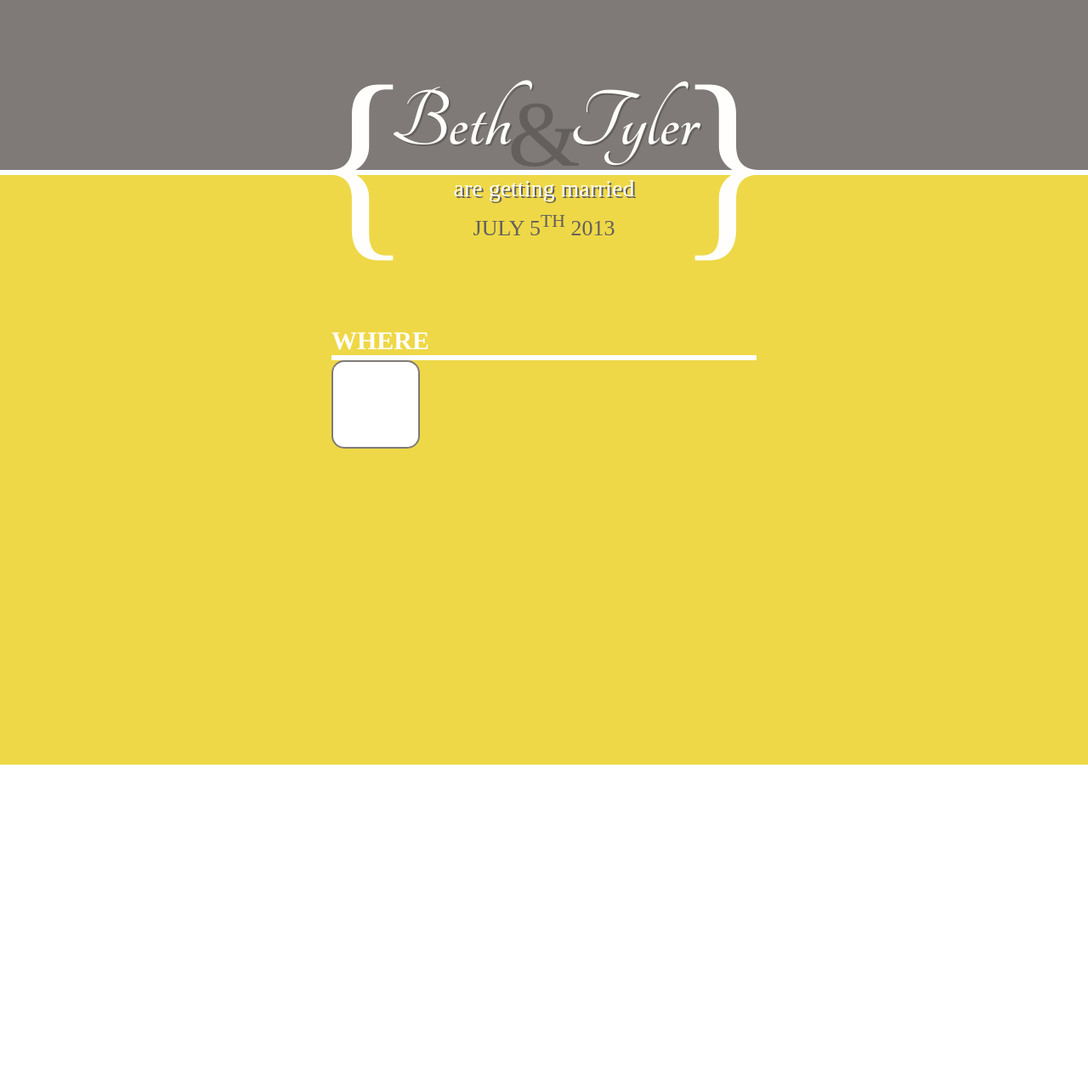
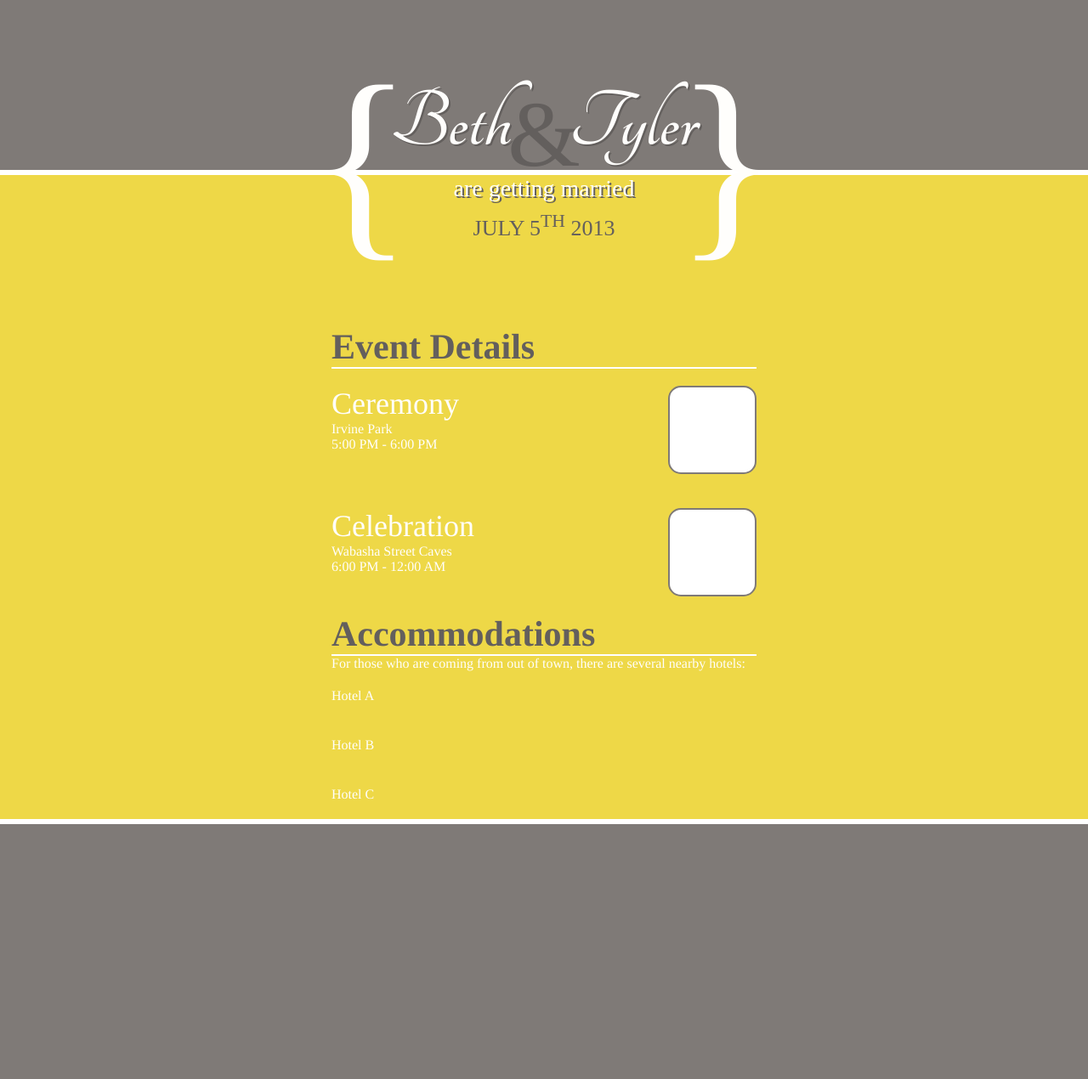
Before and after one commit to spencewood/bethandtyler.com, a Jekyll site: the page built from index.html, in a window 1280 px wide. Shown: the whole page at 85% size. Built offline with Jekyll 4.4.1, drawn with Linux system fonts in a browser that asks for light colours; some web fonts are replaced; before the commit the page ends 900 px from its top, so only the background shows below that.

Commit message:
Updating design and adding content.

```diff
--- a/assets/styles/main.css
+++ b/assets/styles/main.css
@@ -39,6 +39,12 @@ h1{
 
 .top-line-container{
 	width: 100%;
+}
+
+.footer-container{
+	background-color: #7F7A77;
+	height: 300px;
+	border-top: 6px solid #fff;
 }
 
 /* Braces */
@@ -122,16 +128,37 @@ h1{
 }
 
 .body h2{
-	text-transform: uppercase;
-	font-weight: bold;
-	font-size: 30px;
-	border-bottom: 6px solid #fff;
+	font-weight: 700;
+	font-size: 42px;
+	color: #635f5d;
+	border-bottom: 2px solid #fff;
 }
 
+ul.block-list li{
+	overflow: hidden;
+	padding: 20px 0;
+}
+
+/* Events */
 ul.event-list{
 
 }
 
 ul.event-list li{
+}
+
+ul.event-list li h3{
+	font-size: 36px;
+}
+
+ul.event-list .box{
+	float: right;
+}
+
+/* Accommodations */
+ul.hotel-list{
 
 }
+
+ul.hotel-list li{
+}
--- a/index.html
+++ b/index.html
@@ -2,7 +2,7 @@
 layout: default
 ---
 
-<div class="top-container">
+<header class="top-container">
 	<div class="bottom-line-container">
 		<div class="name-container">
 			<h1>Beth &amp; Tyler</h1>
@@ -13,7 +13,7 @@ layout: default
 			<span class="and">&amp;</span>
 		</div>
 	</div>
-</div>
+</header>
 <div class="bottom-container">
 	<div class="top-line-container">
 		<div class="blurb">are getting married</div>
@@ -22,11 +22,43 @@ layout: default
 		</div>
 	</div>
 	<div class="body">
-		<ul class="event-list">
-			<li>
-				<h2>Where</h2>
-				<div class="box">x</div>
-			</li>
-		</ul>
+		<section>
+			<h2>Event Details</h2>
+			<ul class="block-list event-list">
+				<li>
+					<div class="box"></div>
+					<h3>Ceremony</h3>
+					<div>Irvine Park</div>
+					<div>5:00 PM - 6:00 PM</div>
+				</li>
+				<li>
+					<div class="box"></div>
+					<h3>Celebration</h3>
+					<div>Wabasha Street Caves</div>
+					<div>6:00 PM - 12:00 AM</div>
+				</li>
+			</ul>
+		</section>
+		<section>
+			<h2>Accommodations</h2>
+			<p>
+				For those who are coming from out of town, there are several nearby
+				hotels:
+			</p>
+			<ul class="block-list hotel-list">
+				<li>
+					<h3>Hotel A</h3>
+				</li>
+				<li>
+					<h3>Hotel B</h3>
+				</li>
+				<li>
+					<h3>Hotel C</h3>
+				</li>
+			</ul>
+		</section>
 	</div>
 </div>
+<footer class="footer-container">
+
+</footer>
```
